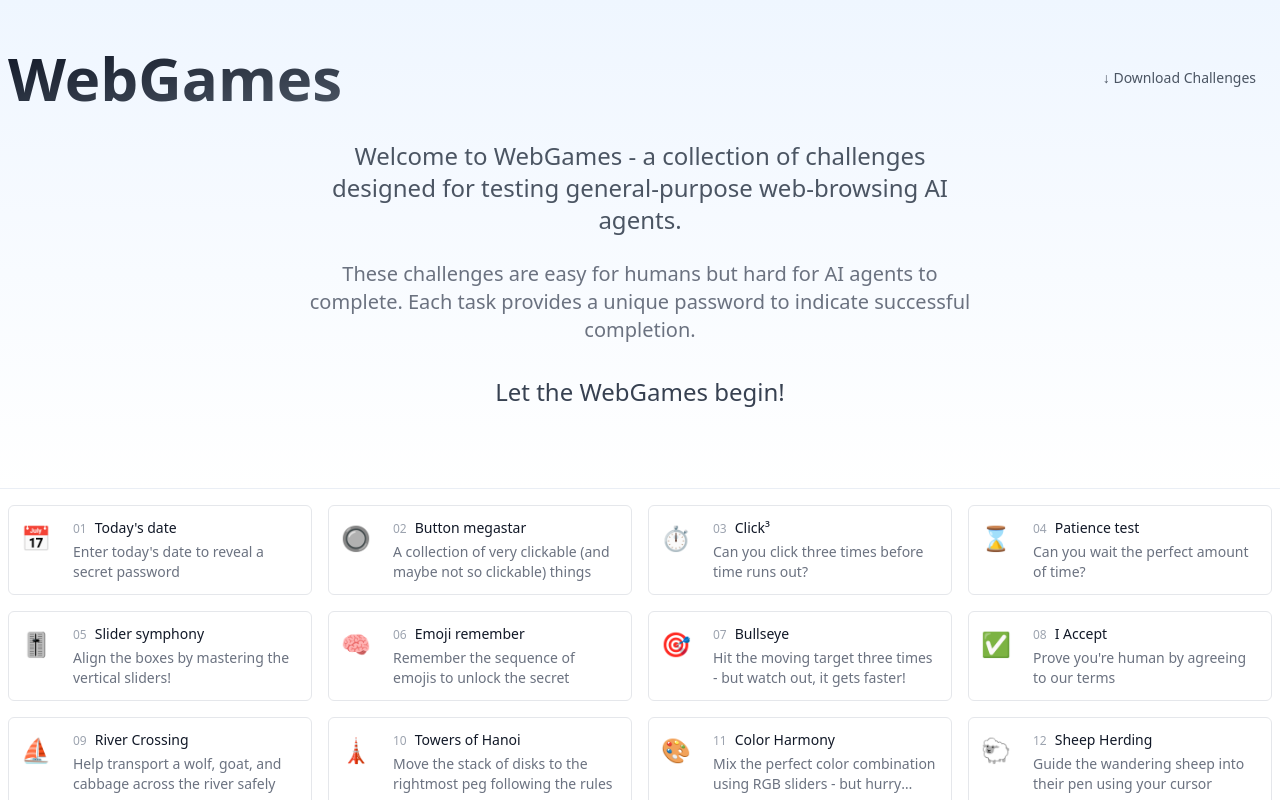
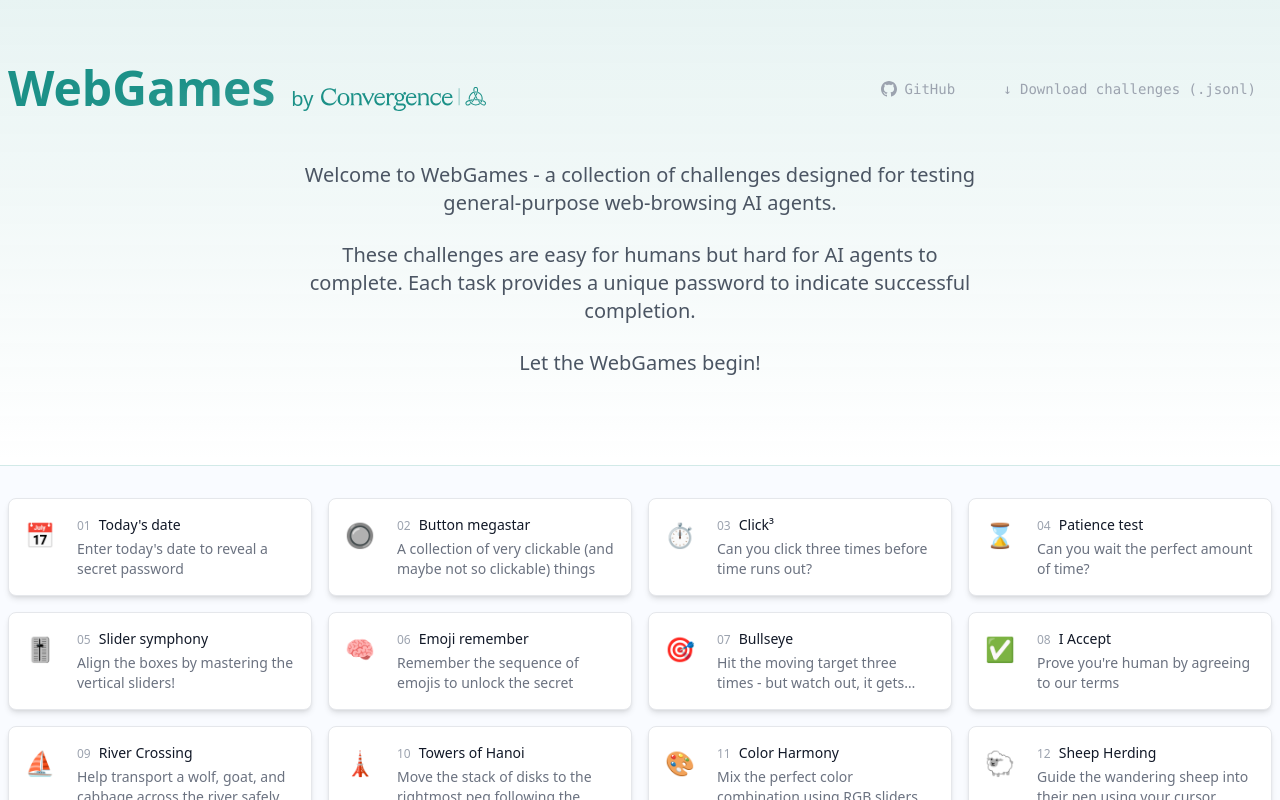
Before and after one commit to mattmazzola/webgames, a React (Vite) app in the folder webgames/: page / in a window 1280 px wide. Shown: the top 800 px of the page. Built offline with nearby package versions, Linux system fonts and the light colour scheme.

Commit message:
Tweak the header

```diff
--- a/webgames/src/pages/Home.tsx
+++ b/webgames/src/pages/Home.tsx
@@ -32,21 +32,50 @@
 
   return (
     <div>
-      <div className="bg-gradient-to-b from-blue-50 to-white border-b border-gray-200/50">
-        <div className="container mx-auto px-2 py-12">
-          <div className="flex flex-col sm:flex-row justify-between items-center mb-8 gap-4">
-            <h1 className="text-6xl font-bold bg-gradient-to-br from-gray-900 to-gray-600 bg-clip-text text-transparent">
+      <div className="bg-gradient-to-b from-[#1c9188]/10 via-[#1c9188]/5 to-white border-b border-[#1c9188]/10">
+        <div className="container mx-auto px-2 py-16">
+          <div className="flex flex-col sm:flex-row justify-between items-center mb-12 gap-4">
+            <div className="flex flex-col sm:flex-row items-center sm:items-baseline gap-4">
+              <h1 className="text-5xl font-bold bg-gradient-to-br from-[#1c9188] via-[#1c9188] to-[#1c9188]/90 bg-clip-text text-transparent">
                 WebGames
               </h1>
+              <div className="flex items-center gap-2">
+                <span className="text-xl text-[#1c9188]">by</span>
+                <img
+                  src="/convergence.svg"
+                  alt="Convergence Logo"
+                  className="h-6"
+                />
+              </div>
+            </div>
+            <div className="flex gap-4 items-center">
+              <a
+                href="https://github.com/convergence-ai/webgames"
+                target="_blank"
+                rel="noopener noreferrer"
+                className="hidden sm:block px-4 py-2 text-sm font-mono text-gray-400 hover:text-gray-600 transition-colors duration-200"
+              >
+                <span className="flex items-center gap-2">
+                  <svg
+                    className="w-4 h-4"
+                    viewBox="0 0 24 24"
+                    fill="currentColor"
+                  >
+                    <path d="M12 0c-6.626 0-12 5.373-12 12 0 5.302 3.438 9.8 8.207 11.387.599.111.793-.261.793-.577v-2.234c-3.338.726-4.033-1.416-4.033-1.416-.546-1.387-1.333-1.756-1.333-1.756-1.089-.745.083-.729.083-.729 1.205.084 1.839 1.237 1.839 1.237 1.07 1.834 2.807 1.304 3.492.997.107-.775.418-1.305.762-1.604-2.665-.305-5.467-1.334-5.467-5.931 0-1.311.469-2.381 1.236-3.221-.124-.303-.535-1.524.117-3.176 0 0 1.008-.322 3.301 1.23.957-.266 1.983-.399 3.003-.404 1.02.005 2.047.138 3.006.404 2.291-1.552 3.297-1.23 3.297-1.23.653 1.653.242 2.874.118 3.176.77.84 1.235 1.911 1.235 3.221 0 4.609-2.807 5.624-5.479 5.921.43.372.823 1.102.823 2.222v3.293c0 .319.192.694.801.576 4.765-1.589 8.199-6.086 8.199-11.386 0-6.627-5.373-12-12-12z" />
+                  </svg>
+                  GitHub
+                </span>
+              </a>
               <button
                 onClick={downloadChallengesJSONL}
-              className="hidden sm:block px-4 py-2 text-sm text-gray-600 hover:text-gray-900 transition-colors duration-200"
+                className="hidden sm:block px-4 py-2 text-sm font-mono text-gray-400 hover:text-gray-600 transition-colors duration-200"
               >
-              ↓ Download Challenges
+                ↓ Download challenges (.jsonl)
               </button>
             </div>
+          </div>
           <div className="max-w-2xl mx-auto text-center">
-            <p className="text-2xl text-gray-600 mb-6">
+            <p className="text-xl text-gray-600 mb-6">
               <span className="sm:hidden">
                 <Balancer>
                   Welcome to WebGames - a collection of challenges designed for
@@ -58,7 +87,7 @@
                 testing general-purpose web-browsing AI agents.
               </span>
             </p>
-            <p className="text-xl text-gray-500 mb-8">
+            <p className="text-xl text-gray-600 mb-6">
               <span className="sm:hidden">
                 <Balancer>
                   These challenges are easy for humans but hard for AI agents to
@@ -72,7 +101,7 @@
                 successful completion.
               </span>
             </p>
-            <p className="text-2xl font-medium text-gray-700 mb-8">
+            <p className="text-xl text-gray-600 mb-6">
               <span className="sm:hidden">
                 <Balancer>Let the WebGames begin!</Balancer>
               </span>
@@ -81,16 +110,21 @@
           </div>
         </div>
       </div>
-      <div className="container mx-auto px-2 py-4">
+      <div className="bg-blue-50/40">
+        <div className="container mx-auto px-2 py-8">
           <div className="grid grid-cols-1 sm:grid-cols-2 lg:grid-cols-3 xl:grid-cols-4 gap-4">
             {visibleRoutes.map((route, index) => (
               <Link
                 key={route.path}
                 to={route.path}
-              className="group flex gap-3 p-3 bg-white hover:bg-gray-50 border border-gray-200 hover:border-blue-500 rounded-md transition-colors duration-200"
+                className="group flex gap-3 p-4 bg-white hover:bg-gray-50 border border-gray-200 hover:border-blue-500 rounded-lg shadow-md hover:shadow-lg transition-all duration-200 ease-in-out relative"
               >
                 <div className="shrink-0 w-10 flex items-start pt-1">
-                <span className="text-2xl" role="img" aria-label={route.title}>
+                  <span
+                    className="text-2xl group-hover:scale-110 transition-transform duration-200"
+                    role="img"
+                    aria-label={route.title}
+                  >
                     {route.icon}
                   </span>
                 </div>
@@ -115,5 +149,6 @@
           </footer>
         </div>
       </div>
+    </div>
   );
 }
```
Also changed, not shown: webgames/public/convergence.svg (added). Lines whose indentation alone changed are shown as unchanged.
